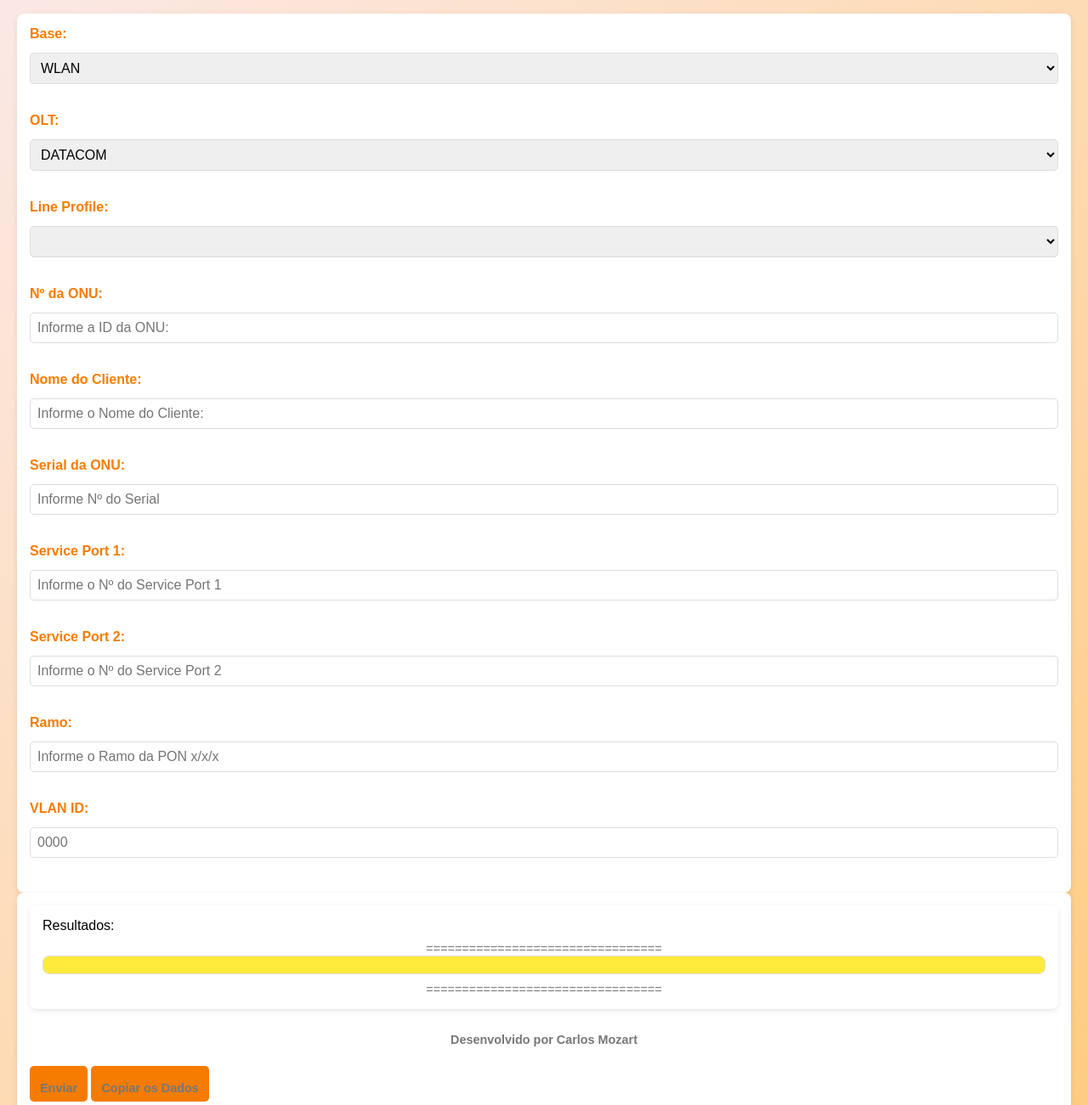
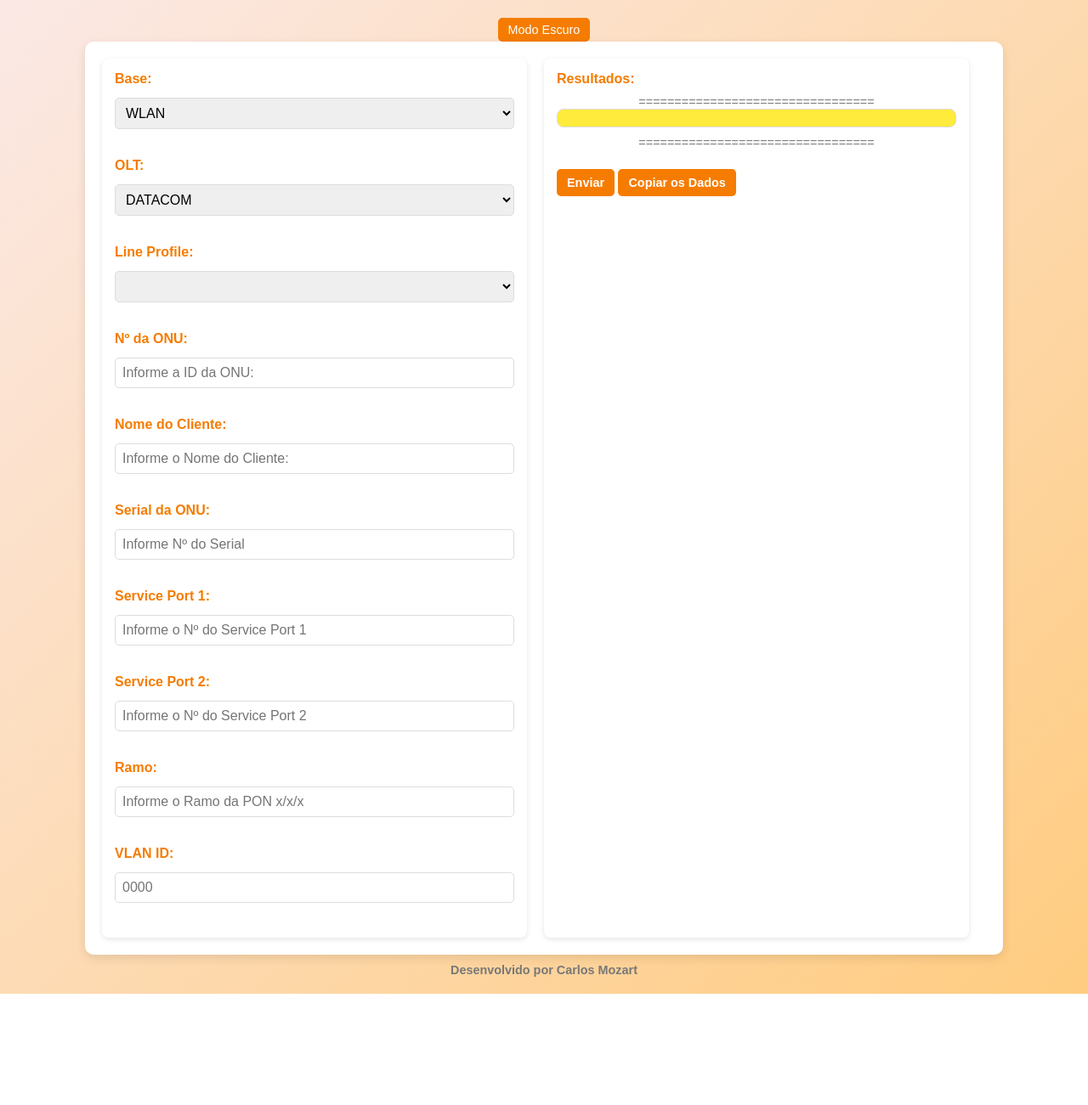
Before and after one commit to carlosmozart/Provisiosamento-DATACOM, a plain HTML site: page index.html in a window 1280 px wide. Shown: the part 40-1341 px from the top of the page at 85% size. After the commit the page ends 1210 px from the top, so only its background shows below. Drawn offline with Linux system fonts and the light colour scheme.

Commit message:
Update index.html
ADICIONADO MODO ESCURO E ATUALIZAÇÃO DA INTERFACE

```diff
--- a/index.html
+++ b/index.html
@@ -5,16 +5,16 @@
     <meta charset="UTF-8">
     <meta name="viewport" content="width=device-width, initial-scale=1.0">
     <link rel="stylesheet" href="./css/style.css">
-
     <title>Provisionamento das ONUs DATACOM TR-69</title>
 </head>
 
 <body>
     <img src="images/logo.png">
-
+    <button id="toggleDarkMode" class="button">Modo Escuro</button>
     <form id="ordemServico">
 
-        <div class="dashboard">
+        <div class="container">
+
             <div class="section section1">
 
                 <label for="titulo" class="label">Base:</label>
@@ -61,42 +61,28 @@
 
                 <label for="vlan" id="lvlan">VLAN ID:</label>
                 <input type="text" class="box" id="vlan" name="vlan" placeholder="0000" maxlength="4" required> <br>
-
             </div>
 
             <div class="section section3">
-
-
-                <div class="section section3">
-
-                    <p>Resultados:</p>
-
-                    <span>=================================</span>
-                    <ul id="resultados"></ul>
-
-                    <span>=================================</span>
-
-
-
-                </div>
-                <br>
-
-                <span><b>Desenvolvido por Carlos Mozart</b></span>
+                <p><label>Resultados:</label></p>
+                <span>=================================</span>
+                <ul id="resultados"></ul>
+                <span>=================================</span>
                 <br>
 
                 <button type="submit" class="button" id="btn-enviar">
-                    <span><b>Enviar</b></span>
+                    <b>Enviar</b>
                 </button>
-
-                <button type="submit" class="button" id="btn-copiar">
-                    <span><b>Copiar os Dados</b></span>
+                <button type="submit" class="button" id="btn-copiar"><b>Copiar os Dados</b>
                 </button>
             </div>
+
+            <br>
+
         </div>
 
     </form>
-
-
+    <span><b>Desenvolvido por Carlos Mozart</b></span>
     <script src="./js/script.js"></script>
 </body>
 
```
